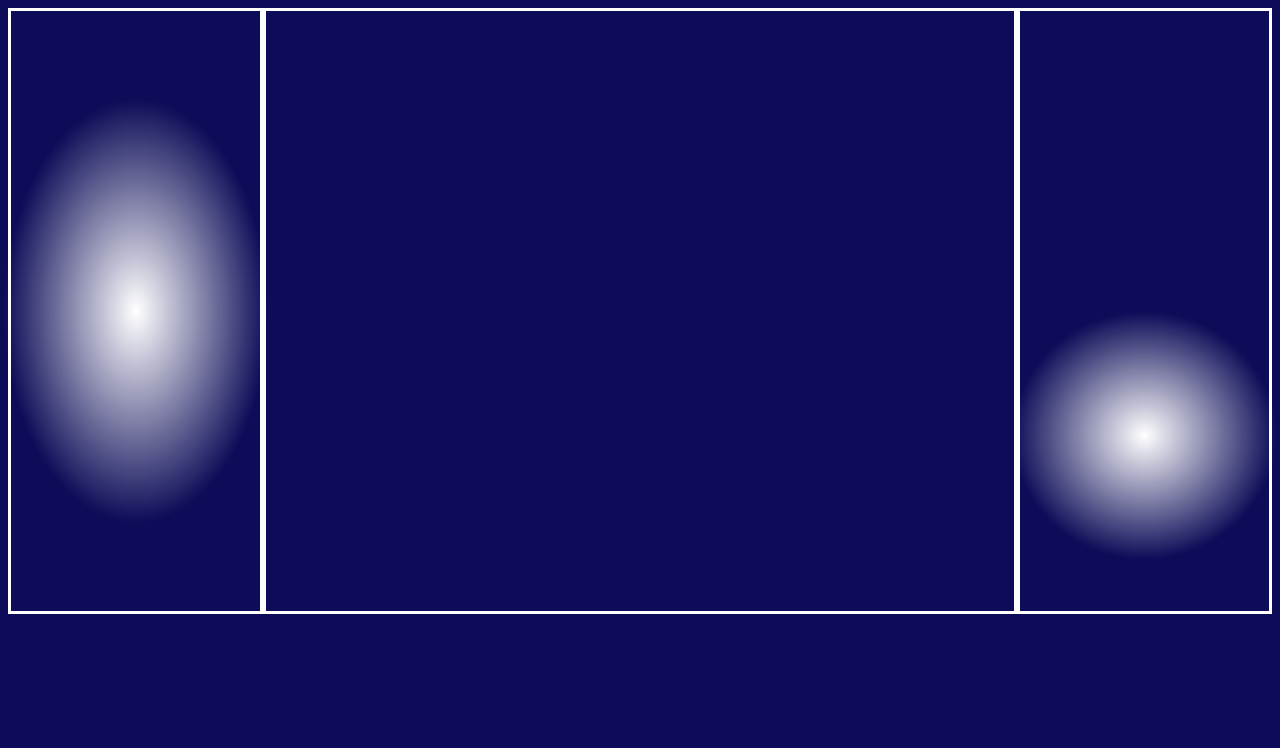
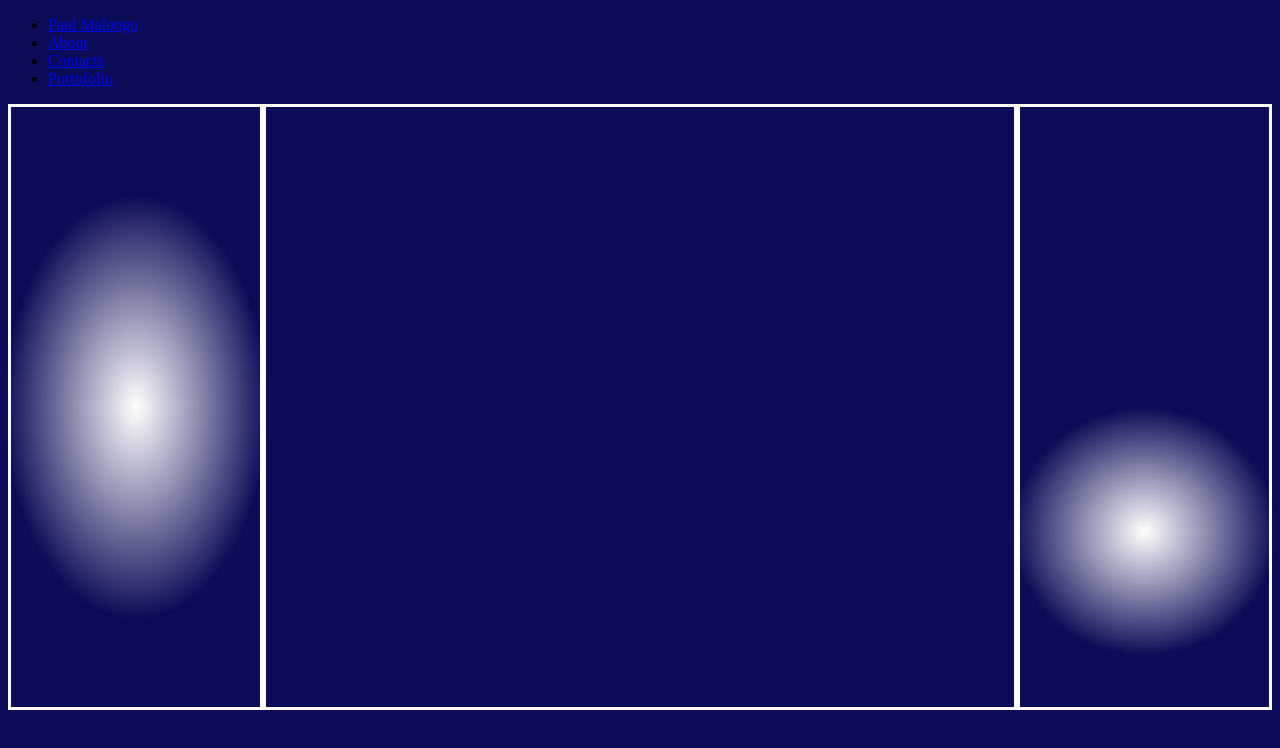
Before and after one commit to canon20paul/Portfolio-setup-and-mobile-version-skeleton, a plain HTML site: page index.html in a window 1280 px wide. Shown: the top 748 px of the page. Drawn offline with Linux system fonts and the light colour scheme; a web font is replaced by a local one.

Commit message:
Finalizing Navigation Bar

```diff
--- a/index.html
+++ b/index.html
@@ -11,13 +11,29 @@
     <title>Portfolio-setup-and-mobile-version-skeleton-Paul Malongo</title>
 </head>
 <body>
-    <header><nav class="header"></nav></header>
+    <header>
+        <nav class="header">
+            <ul>
+                <li class="liL"><a href="#bio">Paul Malongo</a></li>
+                <li class="liR"><a href="#About">About</a></li>
+                <li class="liR"><a href="#Contacts">Contacts</a></li>
+                <li class="liR"><a href="#Portofolio">Portofolio</a></li>
+
+
+
+              </ul>
+        </nav>
+    </header>
+
+
     <div class="container">
         <div class="Lcont flame">
             <div class="Lball ball"></div>
         </div>
 
-        <div class="main flame"></div>
+        <div class="main flame">
+
+        </div>
 
         <div class="Rcont flame">
             <div class="Rball  ball"></div>
```
